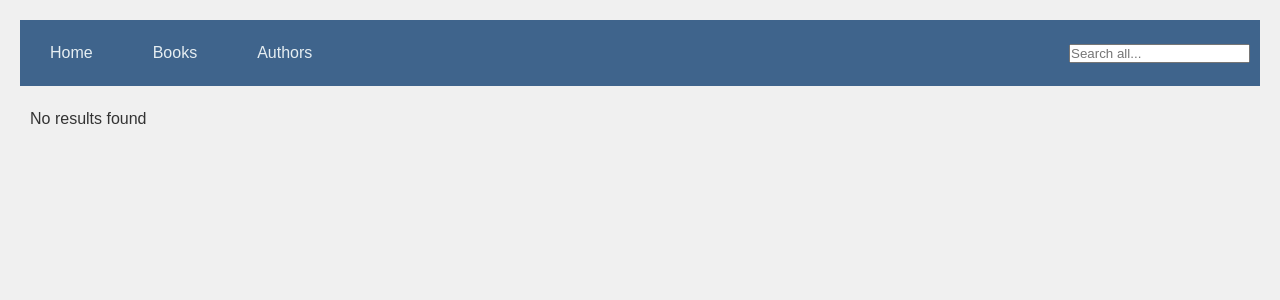
After one commit to howardsara/Database-Processes, a Flask app: template templates/search.html in a window 1280 px wide. The commit adds this page. Shown: the top 300 px of the page. Run offline with Flask 3, Linux system fonts and the light colour scheme; the template is opened without the code that fills it, so the values that code supplies are empty.

Commit message:
Added search function

```diff
--- a/main.py
+++ b/main.py
@@ -1,7 +1,7 @@
 import sqlite3
 from sqlite3 import Error
 
-from flask import Flask, render_template
+from flask import Flask, render_template, request
 
 
 app = Flask(__name__)
@@ -35,14 +35,21 @@ def connect_query(query):
 
 
 def foreign_key(list1, list2):
-    # Connect details from a second list to the foreign key in the first
-    details = []
+    # Connect match from a second list to the foreign key in the first
+    match = []
+    full_list = []
     for i in list1:
         for j in list2:
             if i[-1] == j[0]:
-                details.append(j[1] + " " + j[2])
+                match.append(j[1] + " " + j[2])
 
-    return details
+    for i in list1:
+        main = list(i)
+        foreign = match[list1.index(i)]
+        main[-1] = foreign
+        full_list.append(main)
+
+    return full_list
 
 
 @app.route('/')
@@ -54,7 +61,7 @@ def render_index():
     book_list = connect_query(book_query)
     author_list = connect_query(author_query)
 
-    return render_template('index.html', books=book_list, authors=foreign_key(book_list, author_list))
+    return render_template('index.html', books=foreign_key(book_list, author_list))
 
 
 @app.route('/books')
@@ -66,7 +73,7 @@ def render_books():
     book_list = connect_query(book_query)
     author_list = connect_query(author_query)
 
-    return render_template('books.html', books=book_list, authors=foreign_key(book_list, author_list))
+    return render_template('books.html', books=foreign_key(book_list, author_list))
 
 
 @app.route('/authors')
@@ -79,5 +86,43 @@ def render_authors():
     return render_template('authors.html', authors=author_list)
 
 
+@app.route('/search', methods=['GET', 'POST'])
+def render_search():
+    """
+    Find all records which contain the search item
+    :POST contains the search value
+    :returns a rendered page"""
+
+    # Define search
+    search = request.form['search']
+
+    # Define queries
+    book_query = "SELECT title, rating, genre, published, cover, author_id FROM books"
+    author_query = "SELECT first_name, last_name, author FROM authors WHERE first_name LIKE ? OR last_name LIKE ?"
+    all_authors_query = "SELECT author_id, first_name, last_name FROM authors"
+
+    # Connect releavent author to each book
+    all_authors = connect_query(all_authors_query)
+    books = connect_query(book_query)
+    full_books = foreign_key(books, all_authors)
+
+    #Search books
+    filtered_books = []
+    for book in full_books:
+        for b in book:
+            if search.lower() in str(b).lower():
+                filtered_books.append(book)
+                break
+
+    # Connect and query database for authors
+    con = create_connection(DATABASE)
+    cur = con.cursor()
+    cur.execute(author_query, ("%"+search+"%", "%"+search+"%"))
+    author_list = cur.fetchall()
+    con.close()
+
+    return render_template('search.html', books=filtered_books, authors=author_list)
+
+
 if __name__ == '__main__':
   app.run(host='0.0.0.0', port=5000)
--- a/static/css/style.css
+++ b/static/css/style.css
@@ -19,12 +19,28 @@ body {
 .navbar {
     background-color: #3F648C; /* Dark background color */
     padding: 10px 0; /* Vertical padding */
+    display: flex;
+
 }
 
 .nav-list {
     list-style: none; /* Remove bullet points */
-    display: flex; /* Horizontal layout */
-    justify-content: center; /* Center the nav items */
+    display: flex;
+    justify-content: left; /* Center the nav items */
+}
+
+.searchbar {
+    display: flex;
+    width: auto;
+    justify-content: right;
+    margin-left: auto;
+}
+
+form {
+    border: 1px;
+    border-color: white;
+    padding: 5px;
+    margin: 5px;
 }
 
 .nav-item {
--- a/templates/base.html
+++ b/templates/base.html
@@ -2,6 +2,8 @@
 <html>
     <head>
       <link rel="stylesheet" href="static/css/style.css">
+      <link rel="icon" href="directory/image.png">
+      <!--Books icons created by popo2021 - Flaticon, https://www.flaticon.com/free-icons/books-->
     </head>
     <body>
         <nav class="navbar">
@@ -10,6 +12,11 @@
                 <li class="nav-item"><a href="/books" class="nav-link">Books</a></li>
                 <li class="nav-item"><a href="/authors" class="nav-link">Authors</a></li>
             </ul>
+            <div class="searchbar">
+                <form method="POST" action="/search">
+                    <input type="text" name="search" id="search" placeholder="Search all...">
+                </form>
+            </div>
         </nav>
 
         <main>
--- a/templates/books.html
+++ b/templates/books.html
@@ -5,9 +5,9 @@
 
             {% for book in books %}
             <div class="book">
-                <img src="/static/covers/{{ book[4] }}" alt="{{book[0]}} by {{authors[loop.index0]}}">
+                <img src="/static/covers/{{ book[4] }}" alt="{{book[0]}} by {{book[5]}}">
                 <p>{{ book[0] }}</p>
-                <p>by {{ authors[loop.index0] }}</p>
+                <p>by {{ book[5] }}</p>
                 <p>{{ "★"*(book[1]) }}{{"☆"*(5-book[1]) }}</p>
                 <p>{{ book[2] }}</p>
                 <p>Published: {{ book[3] }}</p>
--- a/templates/index.html
+++ b/templates/index.html
@@ -7,9 +7,9 @@
                 <div class="carousel-images">
                     {% for book in books %}
                     <div class="index-book">
-                        <img src="/static/covers/{{ book[4] }}" alt="{{book[0]}} by {{authors[loop.index0]}}">
+                        <img src="/static/covers/{{ book[4] }}" alt="{{book[0]}} by {{book[5]}}">
                         <p>{{ book[0] }}</p>
-                        <p>by {{ authors[loop.index0] }}</p>
+                        <p>by {{ book[5] }}</p>
                         <p>{{ "★"*(book[1]) }}{{"☆"*(5-book[1]) }}</p>
                         <p>{{ book[2] }}</p>
                         <p>Published: {{ book[3] }}</p>
--- /dev/null
+++ b/templates/search.html
@@ -0,0 +1,28 @@
+{% extends "base.html" %}
+
+    {% block main %}
+    <article>
+        {% if books|length == 0 and authors|length == 0 %}
+          <p>No results found</p>
+        {% else %}
+          {% for book in books %}
+              <div class="book">
+                  <img src="/static/covers/{{ book[4] }}" alt="{{book[0]}} by {{book[5]}}">
+                  <p>{{ book[0] }}</p>
+                  <p>by {{ book[5] }}</p>
+                  <p>{{ "★"*(book[1]) }}{{"☆"*(5-book[1]) }}</p>
+                  <p>{{ book[2] }}</p>
+                  <p>Published: {{ book[3] }}</p>
+              </div>
+          {% endfor %}
+
+          {% for author in authors %}
+            <div class="author">
+              <img src="/static/authors/{{ author[2] }}" alt="{{ author[0] }} {{ author[1]}}">
+              <p>{{ author[0] }} {{ author[1] }}</p>
+            </div>
+          {% endfor %}
+        {% endif %}
+    </article>
+
+    {% endblock %}
```
